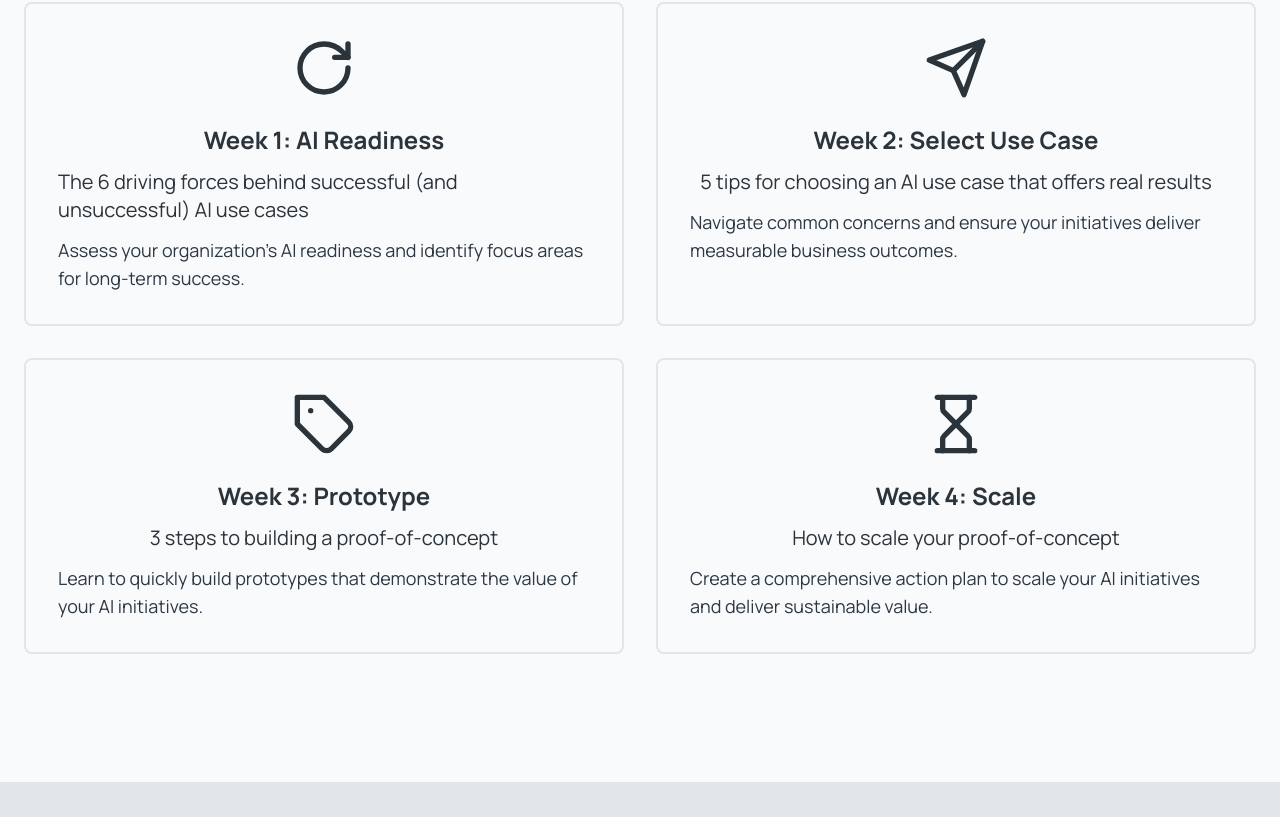
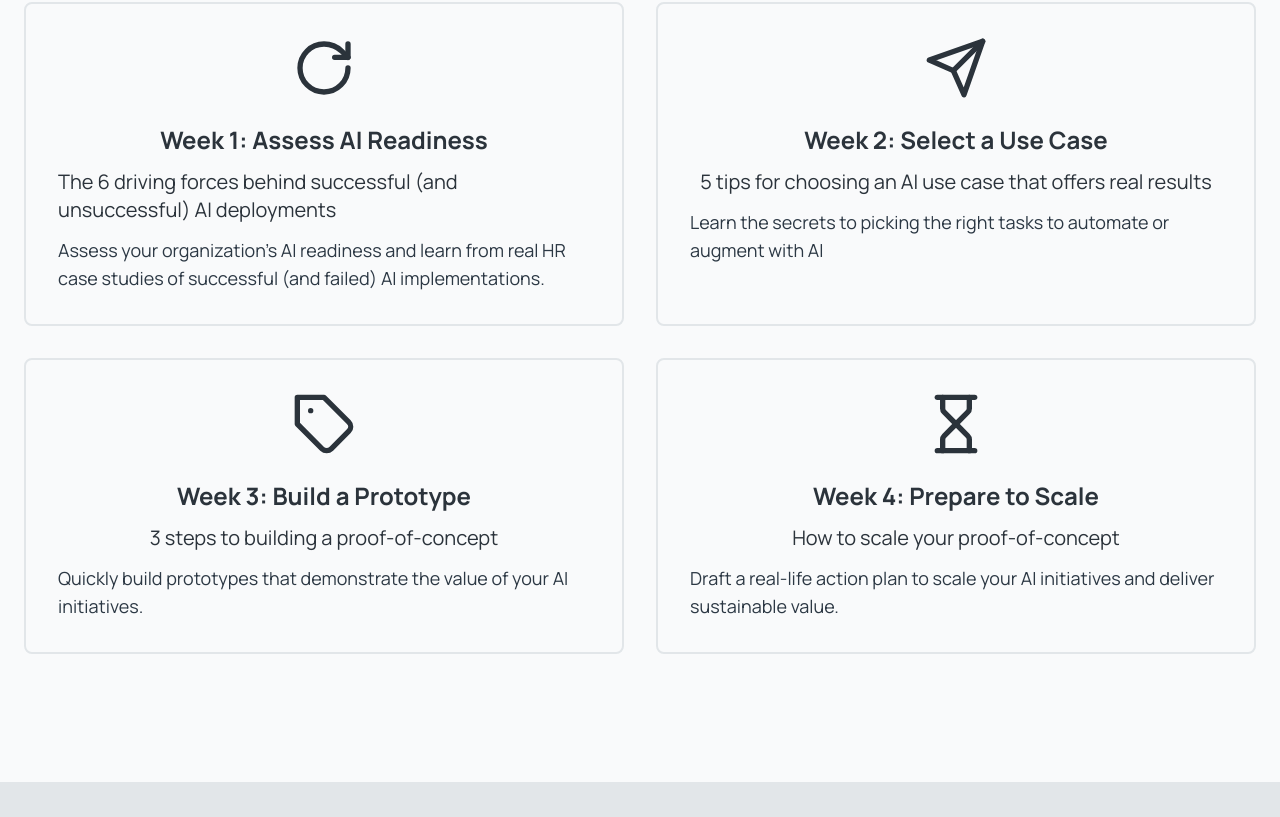
Before and after one commit to SimpleJoySolutions/workplace-labs-mastermind, a Next.js app: page / in a window 1280 px wide. Shown: the part 7220-8037 px from the top of the page. Built offline with nearby package versions, Linux system fonts and the light colour scheme.

Commit message:
updated homepage 4 week

```diff
--- a/src/components/home-body.tsx
+++ b/src/components/home-body.tsx
@@ -272,8 +272,7 @@ export const HomeBody = () => {
                   AI for HR Mastermind
                 </h2>
                 <p className="max-w-[900px] text-muted-foreground md:text-xl/relaxed lg:text-xl/relaxed xl:text-2xl/relaxed">
-                  our comprehensive 4-week
-                  program
+                  The four-week curriculum
                 </p>
               </div>
             </div>
@@ -295,15 +294,14 @@ export const HomeBody = () => {
                   <path d="M21 3v5h-5" />
                 </svg>
                 <h3 className="text-2xl font-bold mb-3">
-                  Week 1: AI Readiness
+                  Week 1: Assess AI Readiness
                 </h3>
                 <h4 className="text-xl mb-3">
                   The 6 driving forces behind successful (and unsuccessful) AI
-                  use cases
+                  deployments
                 </h4>
                 <p className="text-muted-foreground text-lg">
-                  Assess your organization's AI readiness and identify
-                  focus areas for long-term success.
+                  Assess your organization's AI readiness and learn from real HR case studies of successful (and failed) AI implementations.
                 </p>
               </div>
               <div className="border-2 border-muted rounded-lg p-8 flex flex-col items-center">
@@ -323,14 +321,13 @@ export const HomeBody = () => {
                   <path d="M22 2 11 13" />
                 </svg>
                 <h3 className="text-2xl font-bold mb-3">
-                  Week 2: Select Use Case
+                  Week 2: Select a Use Case
                 </h3>
                 <h4 className="text-xl mb-3">
                   5 tips for choosing an AI use case that offers real results
                 </h4>
                 <p className="text-muted-foreground text-lg">
-                  Navigate common concerns and ensure your initiatives deliver
-                  measurable business outcomes.
+                  Learn the secrets to picking the right tasks to automate or augment with AI
                 </p>
               </div>
               <div className="border-2 border-muted rounded-lg p-8 flex flex-col items-center">
@@ -349,13 +346,12 @@ export const HomeBody = () => {
                   <path d="M12 2H2v10l9.29 9.29c.94.94 2.48.94 3.42 0l6.58-6.58c.94-.94.94-2.48 0-3.42L12 2Z" />
                   <path d="M7 7h.01" />
                 </svg>
-                <h3 className="text-2xl font-bold mb-3">Week 3: Prototype</h3>
+                <h3 className="text-2xl font-bold mb-3">Week 3: Build a Prototype</h3>
                 <h4 className="text-xl mb-3">
                   3 steps to building a proof-of-concept
                 </h4>
                 <p className="text-muted-foreground text-lg">
-                  Learn to quickly build prototypes that demonstrate the value
-                  of your AI initiatives.
+                  Quickly build prototypes that demonstrate the value of your AI initiatives.
                 </p>
               </div>
               <div className="border-2 border-muted rounded-lg p-8 flex flex-col items-center">
@@ -376,13 +372,12 @@ export const HomeBody = () => {
                   <path d="M17 22v-4.172a2 2 0 0 0-.586-1.414L12 12l-4.414 4.414A2 2 0 0 0 7 17.828V22" />
                   <path d="M7 2v4.172a2 2 0 0 0 .586 1.414L12 12l4.414-4.414A2 2 0 0 0 17 6.172V2" />
                 </svg>
-                <h3 className="text-2xl font-bold mb-3">Week 4: Scale</h3>
+                <h3 className="text-2xl font-bold mb-3">Week 4: Prepare to Scale</h3>
                 <h4 className="text-xl mb-3">
                   How to scale your proof-of-concept
                 </h4>
                 <p className="text-muted-foreground text-lg">
-                  Create a comprehensive action plan to scale your AI
-                  initiatives and deliver sustainable value.
+                  Draft a real-life action plan to scale your AI initiatives and deliver sustainable value.
                 </p>
               </div>
             </div>
```
